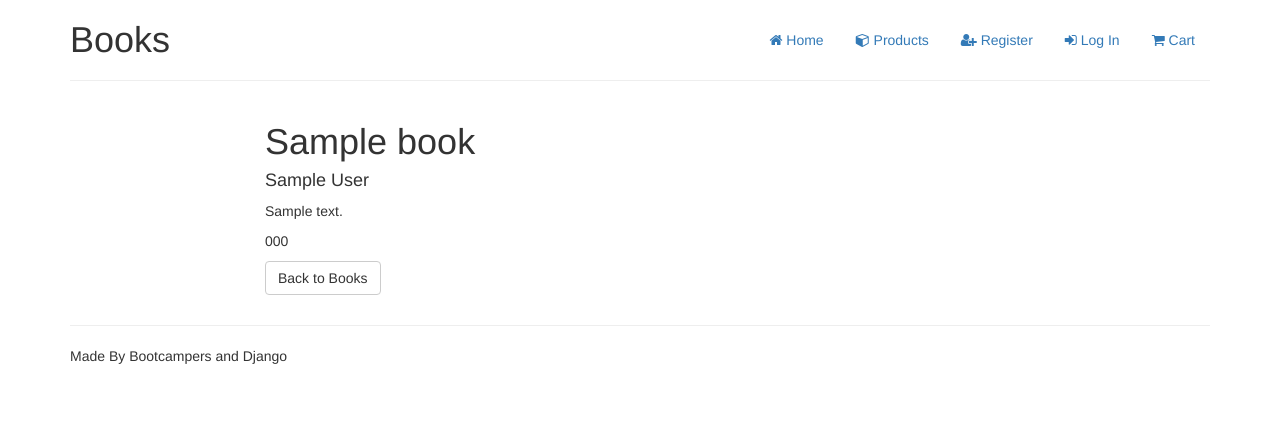
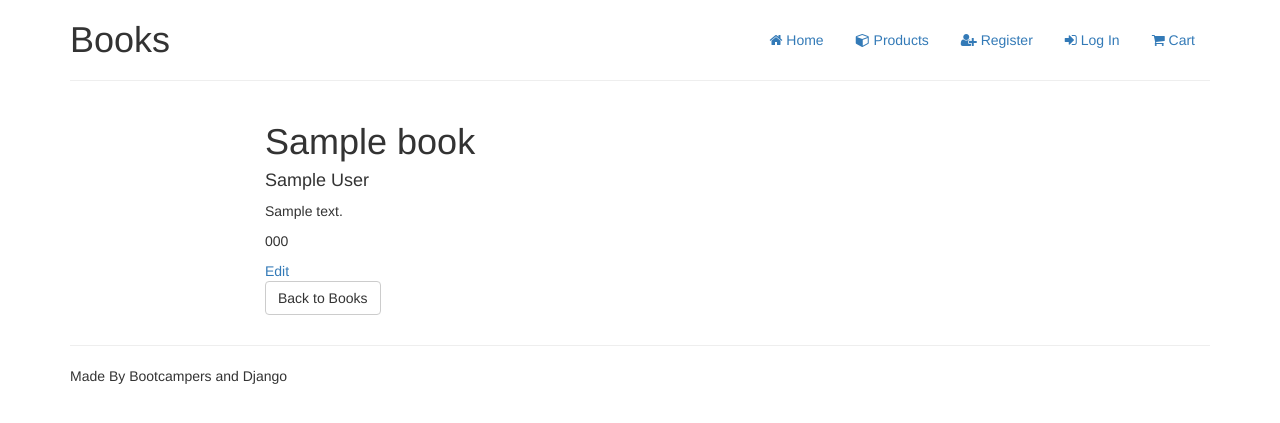
Before and after one commit to paultracey1/E-commerce_project, a Django app: page /books/1 in a window 1280 px wide. Shown: the top 423 px of the page. Run offline with Django 3.2, Linux system fonts and the light colour scheme; tables that the repository leaves empty hold one stand-in row (values such as "Sample post"); some libraries are stand-ins or nearby versions.

Commit message:
book editing

```diff
--- a/books/templates/bookdetail.html
+++ b/books/templates/bookdetail.html
@@ -7,6 +7,9 @@
 <p>{{book.description}}</p>
 <p>{{book.ISBN}}</p>
 
+{% comment %}<button class="btn btn-default" onclick="location.href='edit'">Edit</button>{% endcomment %}
+
+<a href="{% url 'edit_book' book.id %}">Edit</a>
 
 <p><button class="btn btn-default" onclick="location.href='/books'">Back to Books</button> </p>
 
--- a/books/urls.py
+++ b/books/urls.py
@@ -1,8 +1,9 @@
 from django.conf.urls import url
-from .views import all_books, book_detail, new_book
+from .views import all_books, book_detail, new_book, edit_book
 
 urlpatterns = [
     url(r'^$', all_books, name='books'),
     url(r'^(?P<id>\d+)$', book_detail, name='book_detail'),
     url(r'^add$', new_book, name='new_book'),
+    url(r'^(?P<id>\d+)/edit$', edit_book, name='edit_book'),
 ]
--- a/books/views.py
+++ b/books/views.py
@@ -3,7 +3,6 @@ from .models import Book
 from rest_framework import viewsets
 from .serializers import BookSerializer
 from django.template.context_processors import csrf
-
 from django.contrib.auth.decorators import login_required
 from .forms import BookForm
 from django.utils import timezone
@@ -21,9 +20,6 @@ def book_detail(request, id):
     book  = get_object_or_404(Book, pk=id)
     return render(request, "bookdetail.html", {'book': book})
 
-
-
-
 @login_required(login_url='/accounts/login')
 def new_book(request):
     if request.method == "POST":
@@ -38,6 +34,20 @@ def new_book(request):
     return render(request, 'bookaddform.html', {'form': form})
 
 
+def edit_book(request, id):
+    book = get_object_or_404(Book, pk=id)
+    if request.method == "POST":
+      form = BookForm(request.POST, request.FILES, instance=book)
+      if form.is_valid():
+            post = form.save(commit=False)
+            post.published_date = timezone.now()
+            post.save()
+            return redirect(book_detail, post.pk)
+    else:
+        form = BookForm(instance=book)
+    return render(request, 'bookaddform.html', {'form': form})
+
+
 
 
 class BookViewSet(viewsets.ModelViewSet):
```
